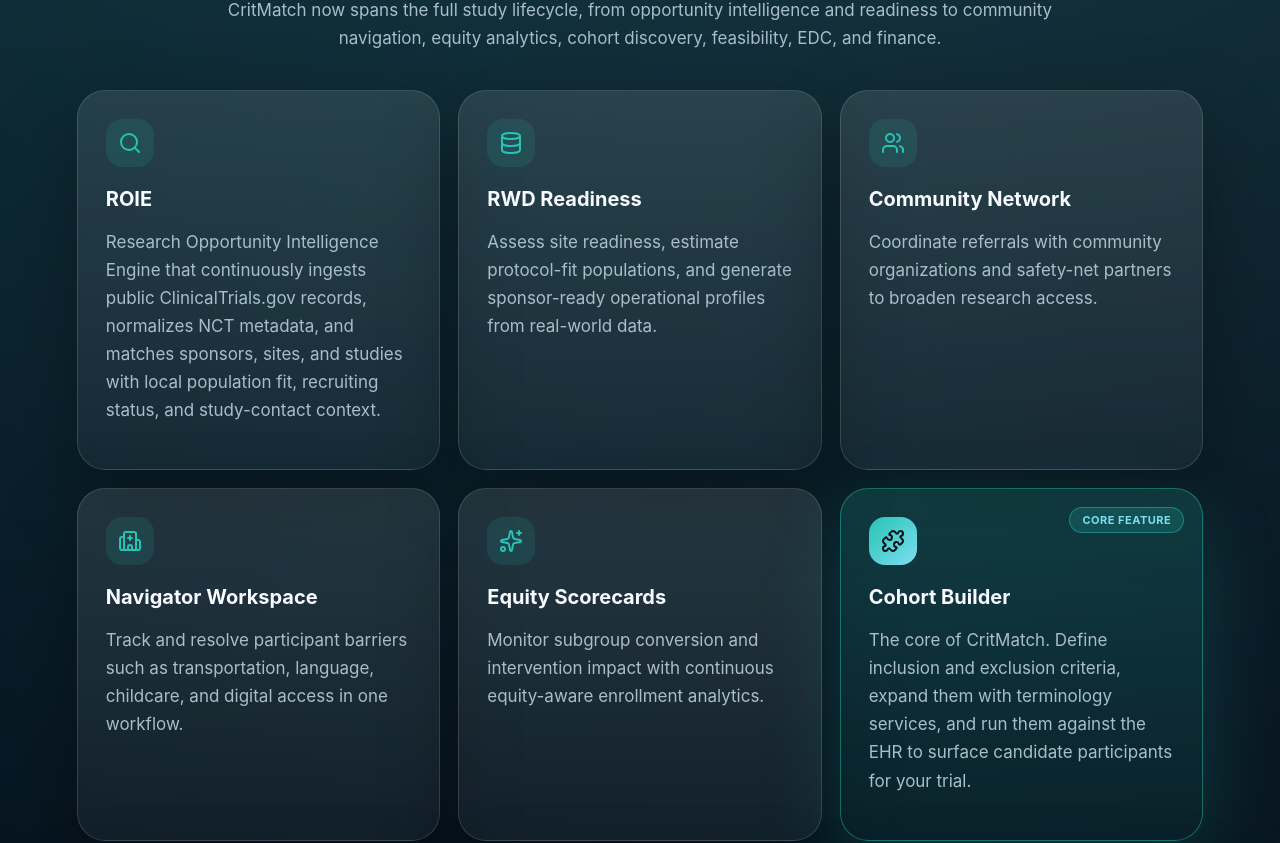
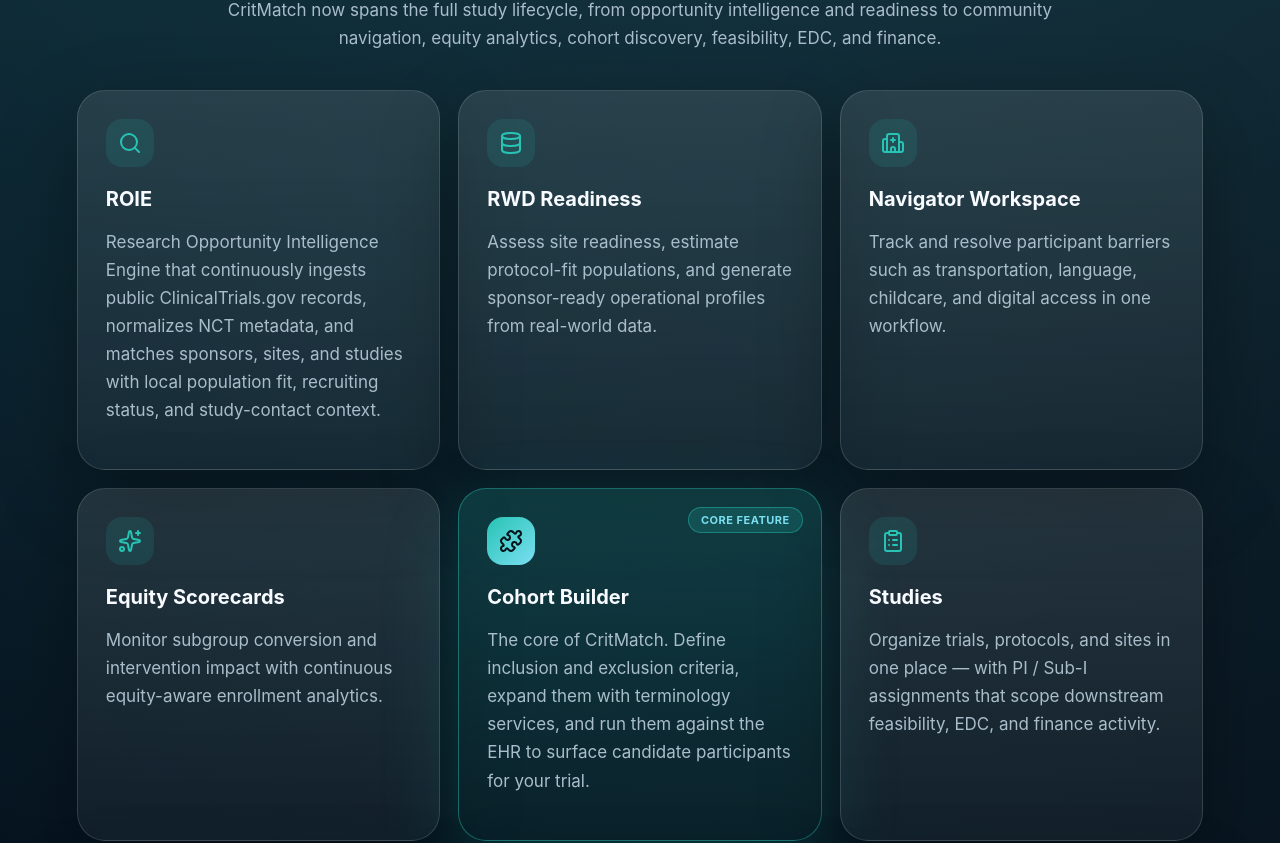
Before and after one commit to bevroy/CritMatch-Research-Website, a React (Vite) app in the folder critmatch-branded-website/: page / in a window 1280 px wide. Shown: the part 1892-2735 px from the top of the page. Built offline with nearby package versions, Linux system fonts and the light colour scheme.

Commit message:
Remove Community Network references

```diff
--- a/critmatch-branded-website/src/main.jsx
+++ b/critmatch-branded-website/src/main.jsx
@@ -35,11 +35,6 @@
     icon: <Database />,
     title: "RWD Readiness",
     text: "Assess site readiness, estimate protocol-fit populations, and generate sponsor-ready operational profiles from real-world data."
-  },
-  {
-    icon: <Users />,
-    title: "Community Network",
-    text: "Coordinate referrals with community organizations and safety-net partners to broaden research access."
   },
   {
     icon: <Hospital />,
@@ -107,7 +102,6 @@
   { feature: "ROIE opportunity intelligence", trinetx: false, deep6: false, slicerdicer: false, oracle: false, critmatch: true },
   { feature: "ClinicalTrials.gov ingestion with NCT-linked workflow context", trinetx: true, deep6: false, slicerdicer: false, oracle: false, critmatch: true },
   { feature: "RWD readiness profiling", trinetx: false, deep6: false, slicerdicer: false, oracle: false, critmatch: true },
-  { feature: "Community referral network tools", trinetx: false, deep6: false, slicerdicer: false, oracle: false, critmatch: true },
   { feature: "Navigator barrier-resolution workspace", trinetx: false, deep6: false, slicerdicer: false, oracle: false, critmatch: true },
   { feature: "Equity scorecards and conversion analytics", trinetx: false, deep6: false, slicerdicer: false, oracle: false, critmatch: true },
   { feature: "EDC workflows", trinetx: false, deep6: false, slicerdicer: false, oracle: true, critmatch: true },
```
